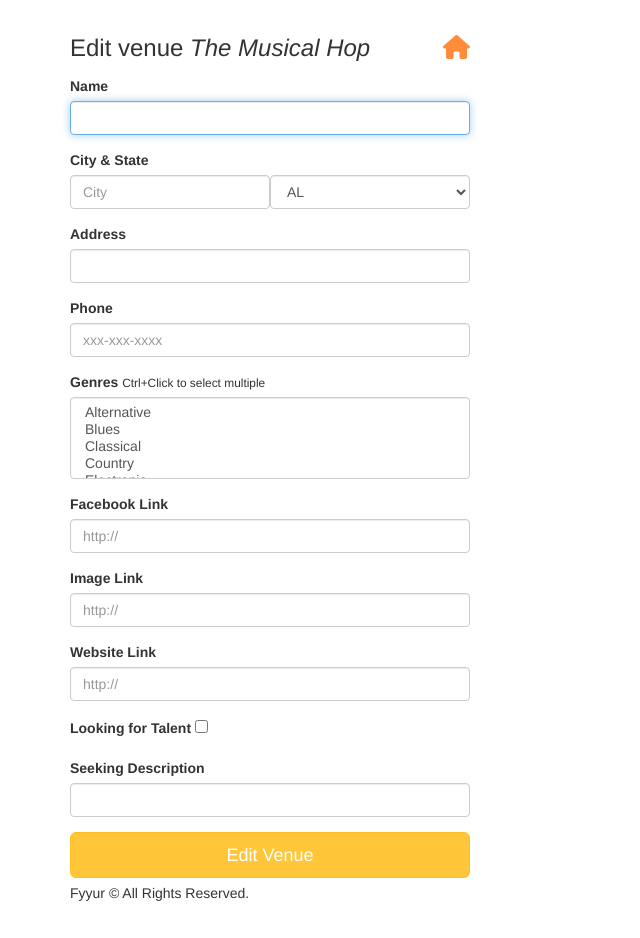
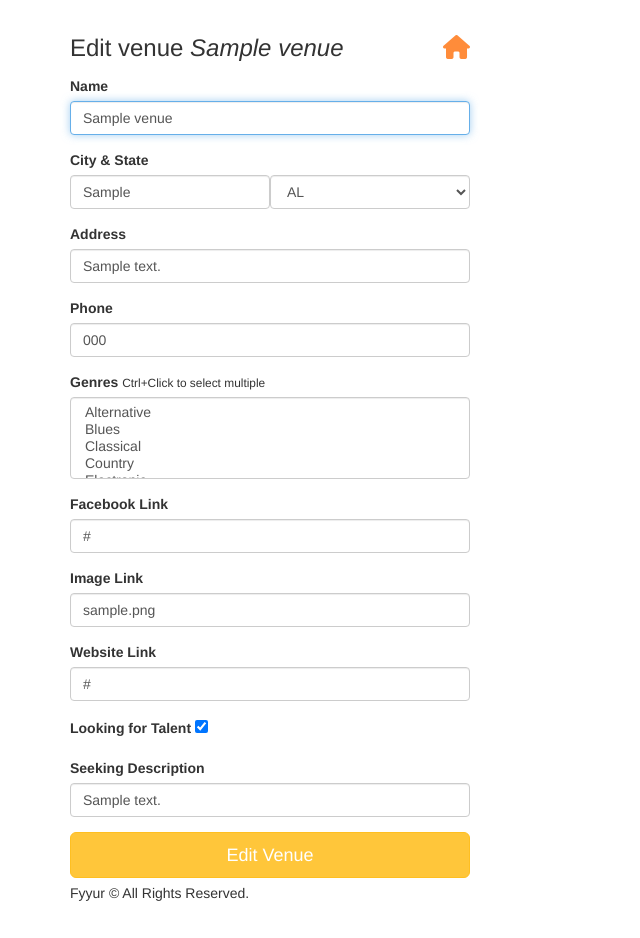
Before and after one commit to Xand3rxx/fyyur, a Flask app: page /venues/1/edit in a window 1280 px wide. Shown: the part 60-998 px from the top of the page, without its empty margins (0-640 px from the left). Run offline with Flask 2, Linux system fonts and the light colour scheme; tables that the repository leaves empty hold one stand-in row (values such as "Sample post"); some libraries are stand-ins or nearby versions.

Commit message:
Completed venue editing feature

```diff
--- a/app.py
+++ b/app.py
@@ -462,22 +462,40 @@ def edit_artist_submission(artist_id):
 
 @app.route('/venues/<int:venue_id>/edit', methods=['GET'])
 def edit_venue(venue_id):
+    venue = Venue.query.get_or_404(venue_id)
+
     form = VenueForm()
+    # venue = {
+    #     "id": 1,
+    #     "name": "The Musical Hop",
+    #     "genres": ["Jazz", "Reggae", "Swing", "Classical", "Folk"],
+    #     "address": "1015 Folsom Street",
+    #     "city": "San Francisco",
+    #     "state": "CA",
+    #     "phone": "123-123-1234",
+    #     "website": "https://www.themusicalhop.com",
+    #     "facebook_link": "https://www.facebook.com/TheMusicalHop",
+    #     "seeking_talent": True,
+    #     "seeking_description": "We are on the lookout for a local artist to play every two weeks. Please call us.",
+    #     "image_link": "https://images.unsplash.com/photo-1543900694-133f37abaaa5?ixlib=rb-1.2.1&ixid=eyJhcHBfaWQiOjEyMDd9&auto=format&fit=crop&w=400&q=60"
+    # }
+    # TODO: populate form with values from venue with ID <venue_id>
+
     venue = {
-        "id": 1,
-        "name": "The Musical Hop",
-        "genres": ["Jazz", "Reggae", "Swing", "Classical", "Folk"],
-        "address": "1015 Folsom Street",
-        "city": "San Francisco",
-        "state": "CA",
-        "phone": "123-123-1234",
-        "website": "https://www.themusicalhop.com",
-        "facebook_link": "https://www.facebook.com/TheMusicalHop",
-        "seeking_talent": True,
-        "seeking_description": "We are on the lookout for a local artist to play every two weeks. Please call us.",
-        "image_link": "https://images.unsplash.com/photo-1543900694-133f37abaaa5?ixlib=rb-1.2.1&ixid=eyJhcHBfaWQiOjEyMDd9&auto=format&fit=crop&w=400&q=60"
+        "id": venue.id,
+        "name": venue.name,
+        "city": venue.city,
+        "state": venue.state,
+        "address": venue.address,
+        "phone": venue.phone,
+        "genres": venue.genres,
+        "image_link": venue.image_link,
+        "facebook_link": venue.facebook_link,
+        "website_link": venue.website_link,
+        "seeking_talent": venue.seeking_talent,
+        "seeking_description": venue.seeking_description,
     }
-    # TODO: populate form with values from venue with ID <venue_id>
+
     return render_template('forms/edit_venue.html', form=form, venue=venue)
 
 
@@ -485,7 +503,43 @@ def edit_venue(venue_id):
 def edit_venue_submission(venue_id):
     # TODO: take values from the form submitted, and update existing
     # venue record with ID <venue_id> using the new attributes
-    return redirect(url_for('show_venue', venue_id=venue_id))
+    venue = Venue.query.get_or_404(venue_id)
+
+    form = VenueForm(request.form)
+    venue_name = request.form['name']
+    if form.validate():
+        error = False
+        try:
+            venue.name = request.form['name']
+            venue.city = request.form['city']
+            venue.state = request.form['state']
+            venue.address = request.form['address']
+            venue.phone = request.form['phone']
+            venue.genres = request.form.getlist('genres')
+            venue.image_link = request.form['image_link']
+            venue.facebook_link = request.form['facebook_link']
+            venue.website_link = request.form['website_link']
+            venue.seeking_talent = strtobool(request.form['seeking_talent'])
+            venue.seeking_description = request.form['seeking_description']
+            db.session.commit()
+        except:
+            error = True
+            db.session.rollback()
+            print(sys.exc_info())
+        finally:
+            db.session.close()
+        if not error:
+            flash('Venue ' + venue_name + ' was successfully updated!', 'success')
+            return redirect(url_for('show_venue', venue_id=venue_id))
+        else:
+            flash('An error occurred. Venue ' +
+                venue_name + ' could not be updated.', 'error')
+            return redirect(url_for('edit_venue', venue_id=venue_id))
+    else:
+        flash('Venue ' + venue_name + ' could not be updated due to validation error(s)!', 'error')
+        flash(form.errors)
+        return redirect(url_for('edit_venue', venue_id=venue_id))
+
 
 #  Create Artist
 #  ----------------------------------------------------------------
--- a/templates/forms/edit_venue.html
+++ b/templates/forms/edit_venue.html
@@ -3,16 +3,30 @@
 {% block content %}
   <div class="form-wrapper">
     <form class="form" method="post" action="/venues/{{venue.id}}/edit">
+      {{ form.csrf_token(value_=csrf_token()) }}
+      {% if form.csrf_token.errors %}
+          <div class="warning">You have submitted an invalid CSRF token</div>
+      {% endif %}
+
+      {% if form.errors %}
+        <div class="alert-danger block-message error">
+          <ul class=errors>
+          {% for error in form.errors %}
+            <li class="text-danger">{{ error }}</li>
+          {% endfor %}
+          </ul>
+        </div>
+      {% endif %}
       <h3 class="form-heading">Edit venue <em>{{ venue.name }}</em> <a href="{{ url_for('index') }}" title="Back to homepage"><i class="fa fa-home pull-right"></i></a></h3>
       <div class="form-group">
         <label for="name">Name</label>
-        {{ form.name(class_ = 'form-control', autofocus = true) }}
+        {{ form.name(class_ = 'form-control', autofocus = true, value_= venue.name) }}
       </div>
       <div class="form-group">
           <label>City & State</label>
           <div class="form-inline">
             <div class="form-group">
-              {{ form.city(class_ = 'form-control', placeholder='City', autofocus = true) }}
+              {{ form.city(class_ = 'form-control', placeholder='City', autofocus = true, value_= venue.city) }}
             </div>
             <div class="form-group">
               {{ form.state(class_ = 'form-control', placeholder='State', autofocus = true) }}
@@ -21,11 +35,11 @@
       </div>
       <div class="form-group">
         <label for="address">Address</label>
-        {{ form.address(class_ = 'form-control', autofocus = true) }}
+        {{ form.address(class_ = 'form-control', autofocus = true, value_= venue.address) }}
       </div>
       <div class="form-group">
           <label for="phone">Phone</label>
-          {{ form.phone(class_ = 'form-control', placeholder='xxx-xxx-xxxx', autofocus = true) }}
+          {{ form.phone(class_ = 'form-control', placeholder='xxx-xxx-xxxx', autofocus = true, value_= venue.phone) }}
         </div>
       <div class="form-group">
         <label for="genres">Genres</label>
@@ -34,27 +48,27 @@
       </div>
       <div class="form-group">
           <label for="facebook_link">Facebook Link</label>
-          {{ form.facebook_link(class_ = 'form-control', placeholder='http://', autofocus = true) }}
+          {{ form.facebook_link(class_ = 'form-control', placeholder='http://', autofocus = true, value_= venue.facebook_link) }}
        </div>
 
        <div class="form-group">
           <label for="image_link">Image Link</label>
-          {{ form.image_link(class_ = 'form-control', placeholder='http://', autofocus = true) }}
+          {{ form.image_link(class_ = 'form-control', placeholder='http://', autofocus = true, value_= venue.image_link) }}
        </div>
 
        <div class="form-group">
               <label for="website_link">Website Link</label>
-              {{ form.website_link(class_ = 'form-control', placeholder='http://', autofocus = true) }}
+              {{ form.website_link(class_ = 'form-control', placeholder='http://', autofocus = true, value_= venue.website_link) }}
         </div>
 
         <div class="form-group">
              <label for="seeking_talent">Looking for Talent</label>
-             {{ form.seeking_talent(placeholder='Venue', autofocus = true) }}
+             {{ form.seeking_talent(placeholder='Venue', autofocus = true, checked_= venue.seeking_talent) }}
         </div>
 
         <div class="form-group">
             <label for="seeking_description">Seeking Description</label>
-            {{ form.seeking_description(class_ = 'form-control', autofocus = true) }}
+            {{ form.seeking_description(class_ = 'form-control', autofocus = true, value_= venue.seeking_description) }}
           </div>
 
       <input type="submit" value="Edit Venue" class="btn btn-primary btn-lg btn-block">
```
